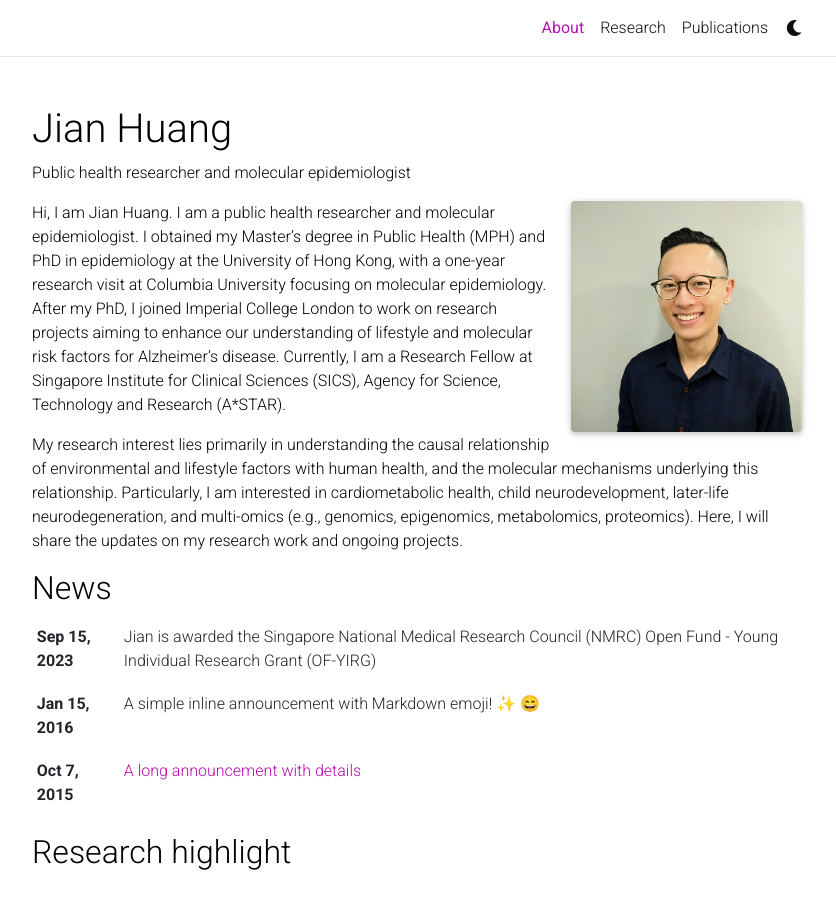
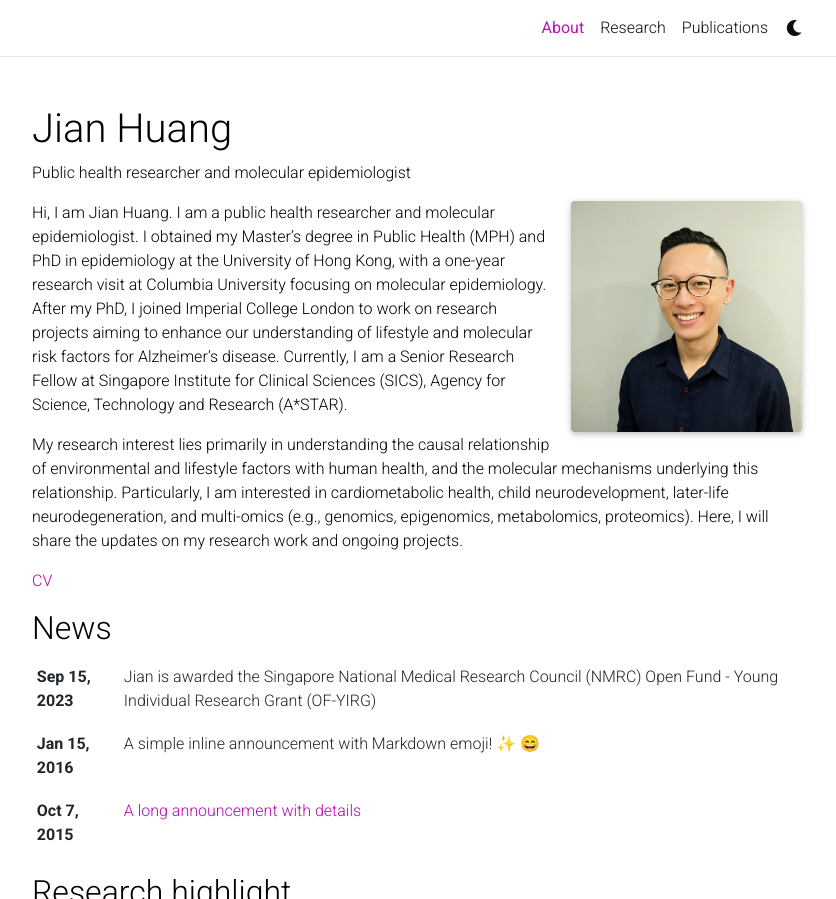
Before and after one commit to jianvhuang/jianvhuang.github.io, a Jekyll site: the page built from _pages/about.md, in a window 1280 px wide and 1209 px high, cut to the strip 0-899 px from the top of the window. Shown: the whole strip, without its empty margins (223-1059 px from the left). Built offline with Jekyll 4.4.1, drawn with Linux system fonts in a browser that asks for light colours; full-size pictures stand in for the smaller copies a plugin makes; emoji names are drawn with the system emoji font; comment, search, counter and statistics services are not loaded; a style sheet for code colours, icons or effects is not loaded.

Commit message:
Update about.md

```diff
--- a/_pages/about.md
+++ b/_pages/about.md
@@ -16,6 +16,8 @@ selected_papers: true # includes a list of papers marked as "selected={true}"
 social: true  # includes social icons at the bottom of the page
 ---
 
-Hi, I am Jian Huang. I am a public health researcher and molecular epidemiologist. I obtained my Master's degree in Public Health (MPH) and PhD in epidemiology at the University of Hong Kong, with a one-year research visit at Columbia University focusing on molecular epidemiology. After my PhD, I joined Imperial College London to work on research projects aiming to enhance our understanding of lifestyle and molecular risk factors for Alzheimer's disease. Currently, I am a Research Fellow at Singapore Institute for Clinical Sciences (SICS), Agency for Science, Technology and Research (A*STAR).
+Hi, I am Jian Huang. I am a public health researcher and molecular epidemiologist. I obtained my Master's degree in Public Health (MPH) and PhD in epidemiology at the University of Hong Kong, with a one-year research visit at Columbia University focusing on molecular epidemiology. After my PhD, I joined Imperial College London to work on research projects aiming to enhance our understanding of lifestyle and molecular risk factors for Alzheimer's disease. Currently, I am a Senior Research Fellow at Singapore Institute for Clinical Sciences (SICS), Agency for Science, Technology and Research (A*STAR).
 
 My research interest lies primarily in understanding the causal relationship of environmental and lifestyle factors with human health, and the molecular mechanisms underlying this relationship. Particularly, I am interested in cardiometabolic health, child neurodevelopment, later-life neurodegeneration, and multi-omics (e.g., genomics, epigenomics, metabolomics, proteomics). Here, I will share the updates on my research work and ongoing projects.
+
+<a href="https://drive.google.com/file/d/1I4jMDdvbjymttMId0xTQHbsJ6Ugry7nK/view?usp=share_link" target="_blank">CV</a>
```
